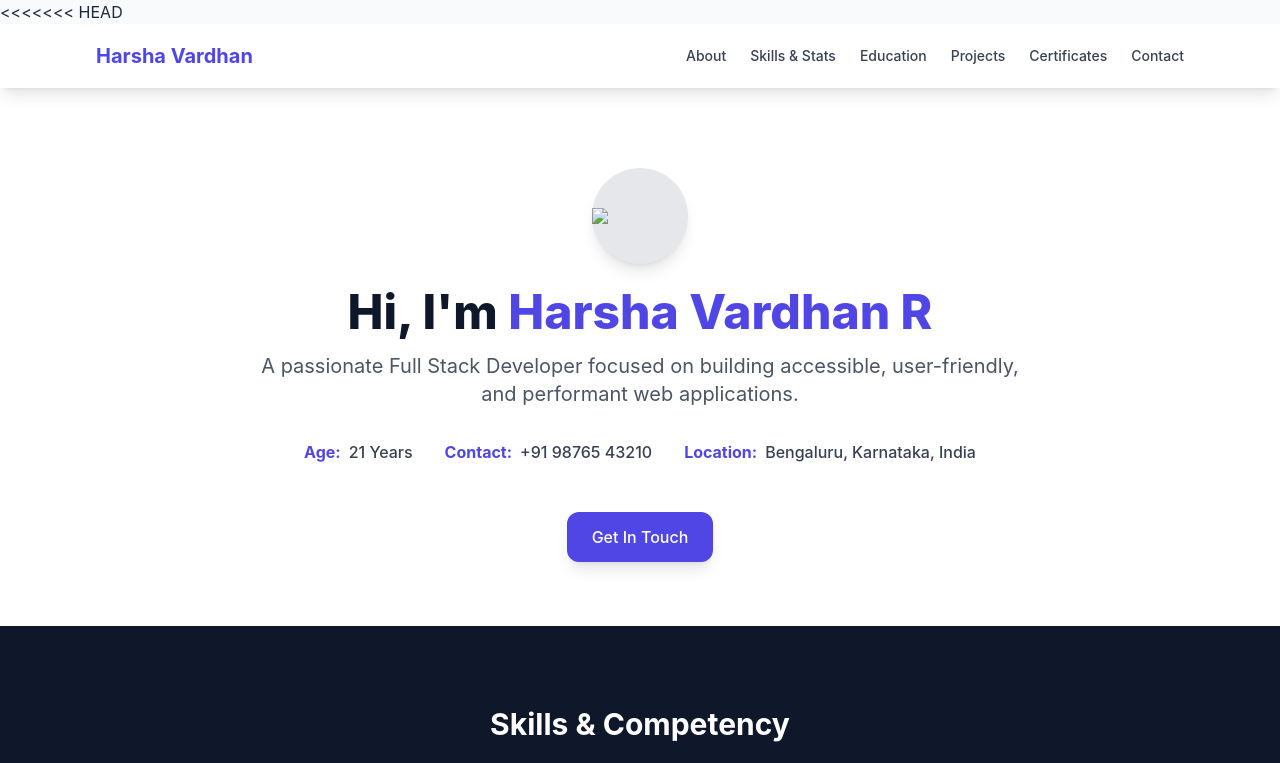
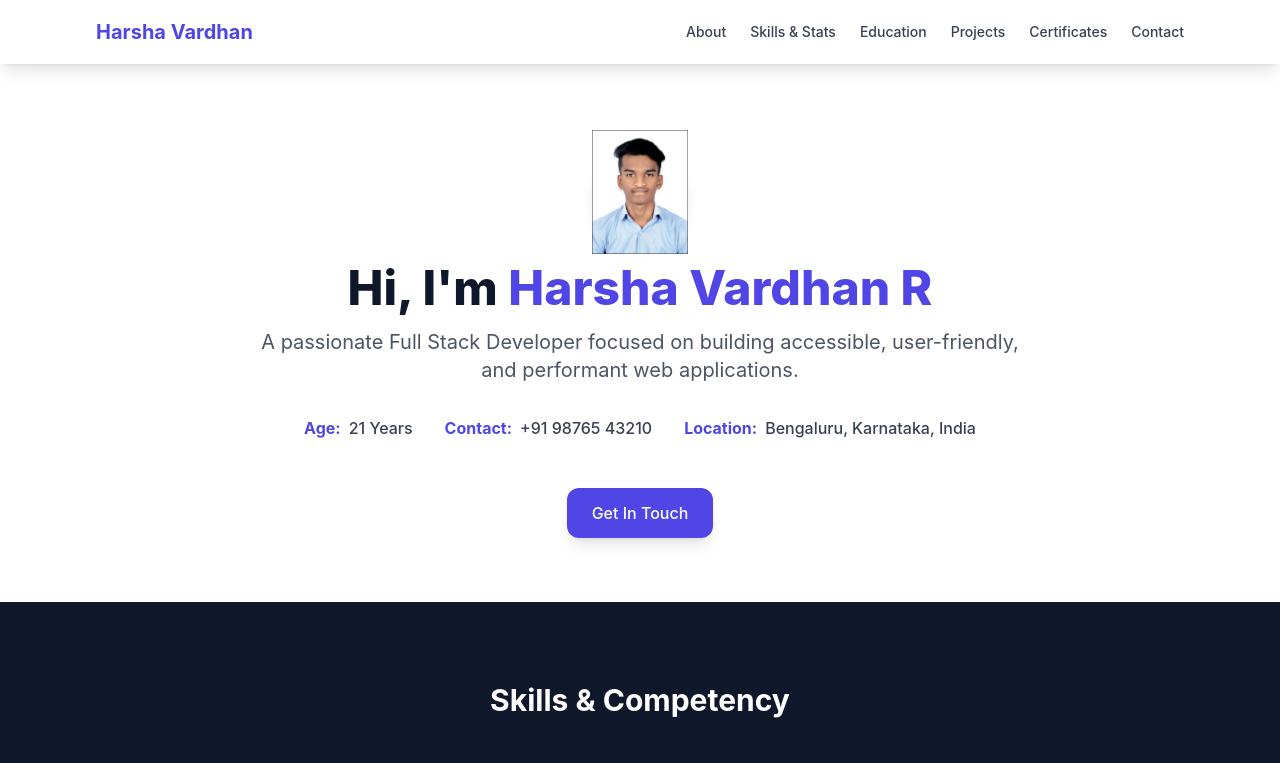
Before and after one commit to HarshaVardhan06-byte/Portfolio, a plain HTML site: page index.html in a window 1280 px wide. Shown: the top 763 px of the page. Drawn offline with nearby package versions, Linux system fonts and the light colour scheme.

Commit message:
remove unwanted regularities and update the profile picture

```diff
--- a/index.html
+++ b/index.html
@@ -1,4 +1,4 @@
-<<<<<<< HEAD
+
 
 <!DOCTYPE html>
 <html lang="en">
@@ -99,8 +99,8 @@
             <div class="max-w-6xl mx-auto px-4 sm:px-6 lg:px-8 text-center">
                 <div class="max-w-3xl mx-auto">
                     <!-- Placeholder for Profile Picture -->
-                    <div class="w-24 h-24 rounded-full bg-gray-200 mx-auto mb-6 flex items-center justify-center border-10 border-primary shadow-lg justify-between items-center h-16">
-                        <span class="text-gray-500 font-bold text-xl"><img src="./1749919156021.jpeg"></span>
+                    <div class="w-24 h-24 rounded-full bg-gray-200 mx-auto mb-6 flex items-center justify-center border-6 border-primary shadow-lg justify-between items-center h-16">
+                        <span class="text-gray-500 font-bold text-xl"><img src="./pic.jpg"></span>
                     </div>
 
                     <h1 class="text-4xl sm:text-5xl font-extrabold text-slate-900 leading-tight mb-4 animate-[fadeIn_0.5s_ease-out_forwards]">
```
Also changed, not shown: pic.jpg (added).
